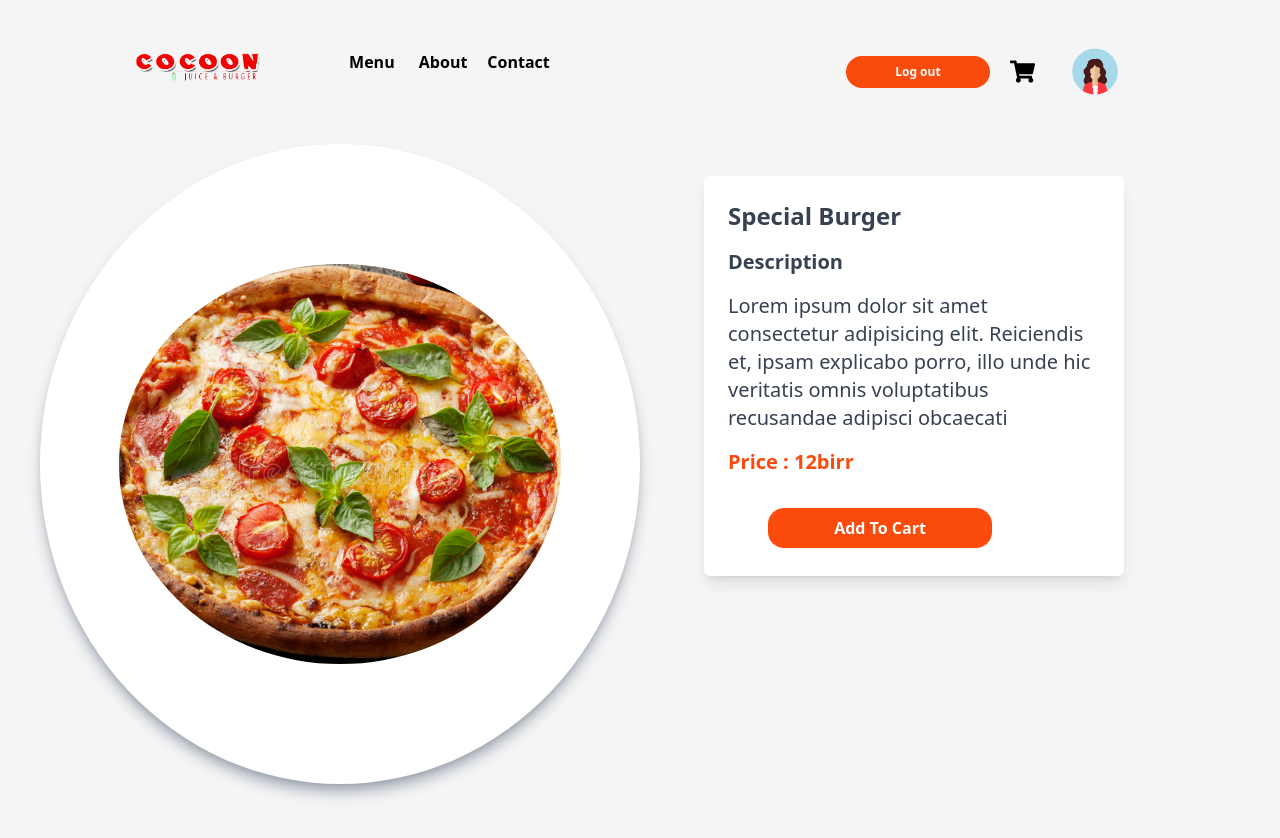
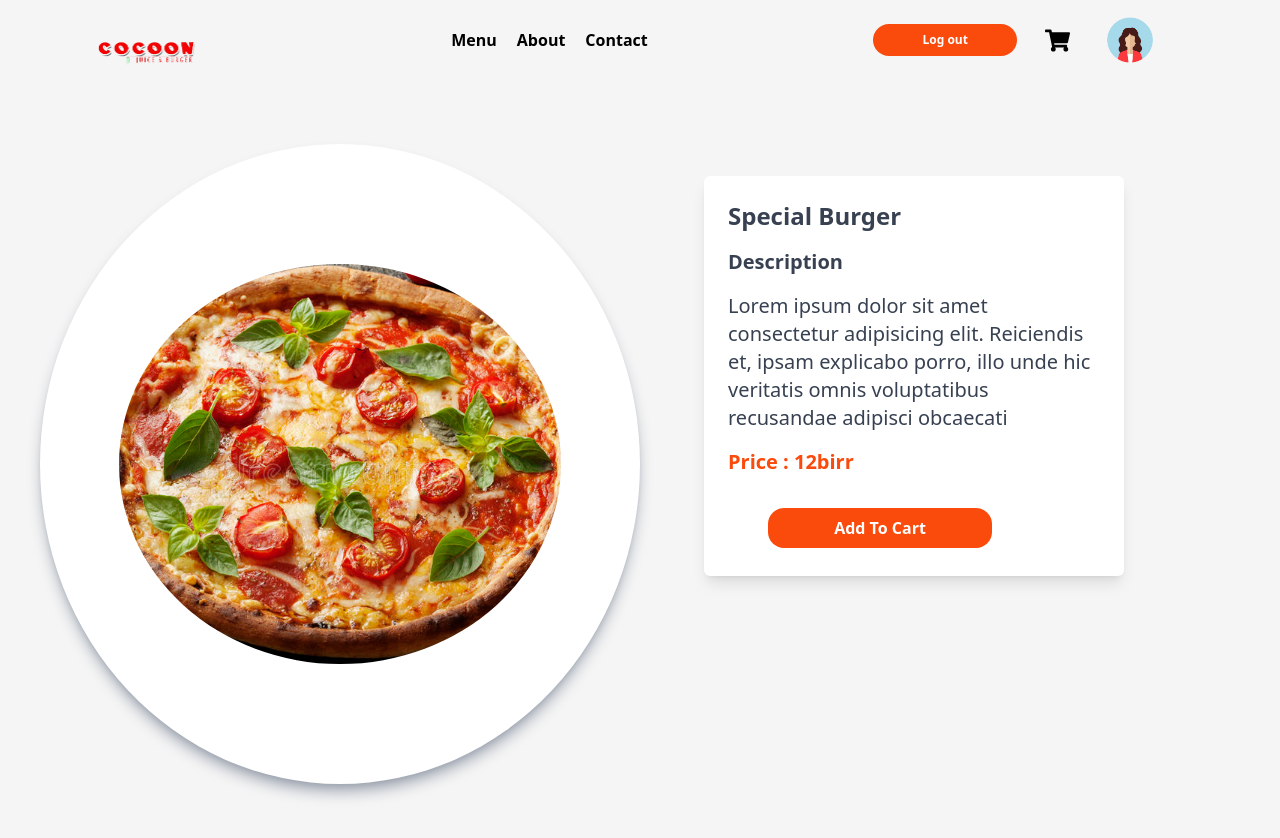
Before and after one commit to Aklile-Yilma/Cocoon-Order-and-Delivery-Web-App, a React (Create React App) app in the folder front-end/: page / in a window 1280 px wide. Shown: the top 838 px of the page. Built offline with nearby package versions, Linux system fonts and the light colour scheme; a web font is replaced by a local one.

Commit message:
styling the header

```diff
--- a/front-end/src/components/header/Header.js
+++ b/front-end/src/components/header/Header.js
@@ -1,33 +1,58 @@
-import {FaBars, FaShoppingCart, FaSearch} from "react-icons/fa"
+import {FaBars, FaShoppingCart} from "react-icons/fa"
 import image1 from "../../assets/images/cocoonLogo.png";
 import image2 from "../../assets/images/profile.png";
+import { useState, useEffect } from "react";
 
 const Header =()=>{
+    const[open, setOpen]= useState(false)
+    const showNavbar = ()=>{
+        setOpen(!open)
+
+    }
+    const [isScrolled, setIsScrolled] = useState(false)
+    useEffect (() => {
+        const handleScroll = () => {
+            if (window.scrollY > 0) {
+            setIsScrolled(true)
+            }else {
+            setIsScrolled(false)
+            }
+        }
+            window.addEventListener('scroll', handleScroll)
+            return () => {
+                window.removeEventListener('scroll', handleScroll)
+
+            }
+            }, [])
+
+    return(
+            <div className={` ${ isScrolled && "bg-stone-200"} h-20 fixed flex justify-around w-screen md:flex fixed `} >
+                <div className="shrink-0 w-30 md:flex">
+                    <img src={image1} className="flex-shrink-0 truncate block m-auto flex-row overflow-hidden flex-col w-28"/>
+                </div>
+                    <div className=" justify-between pl-3.5 block  flex-col">
+                        <ul className={` sm:  ${open ? " text-center": "hidden"} md:flex items-center pt-7 pr-3 pl-14 list-none xl:w-auto lg:flex `} >
+                            <li className=" align-middle  mr-5"><a href="#" className="no-underline text-black font-bold ">Menu </a></li>
+                            <li className=" align-middle mr-5"><a href="#" className="no-underline text-black font-bold">About</a></li>
+                            <li className=" align-middle mr-5"><a href="#" className="no-underline text-black font-bold">Contact</a></li>
+
+                        </ul>
+                    </div>
+
+                <div className="flex justify-between md:flex items-center pl-3.5 ">
+                    <button className={` mr-5  flex  ${open ?"block": "hidden"}  md:block bg-main py-2 w-36  text-xs gap-6 items-center justify-center  font-bold  text-white hover:ring-gray-500 rounded-2xl r block lg:visible `}>Log out</button>
+                    <FaBars className="cursor-pointer md:hidden  flex mr-5 "size={25} onClick={showNavbar} />
+                    <button className="mr-5 pl-2" href=" "><FaShoppingCart size={25}/></button>
+                    <img src={image2} className=" w-20 mr-5 " alt="profileIcon"></img>
 
 
-    return(
-        <div className="flex fixed justify-around w-screen pt-12.8"  >
-            <div className="flex">
-                <img src={image1} className="w-36 "/>
-                <div >
-                    <ul className=" pt-12 pr-3 pl-20 list-none w-auto " >
-                        <li className="inline align-middle  mr-5"><a href="" className="no-underline text-black font-bold ">Menu </a></li>
-                        <li className="inline align-middle mr-5"><a href="" className="no-underline text-black font-bold">About</a></li>
-                        <li className="inline align-middle mr-5"><a href="" className="no-underline text-black font-bold">Contact</a></li>
+                </div>
 
-                    </ul>
-                </div>
-            </div>
-            <div className="flex items-center pl-3.5">
 
-                <button className=" mr-5 bg-main py-2  w-36 text-xs flex gap-6 items-center justify-center  font-bold  text-white hover:ring-gray-500 rounded-2xl  r  ">Log out</button>
-                <button className="mr-5 " href=" "><FaShoppingCart size={25}/></button>
-                <img src={image2} className="w-20 mr-5 "></img>
+
 
             </div>
 
-
-        </div>
 
     )
 }
```
